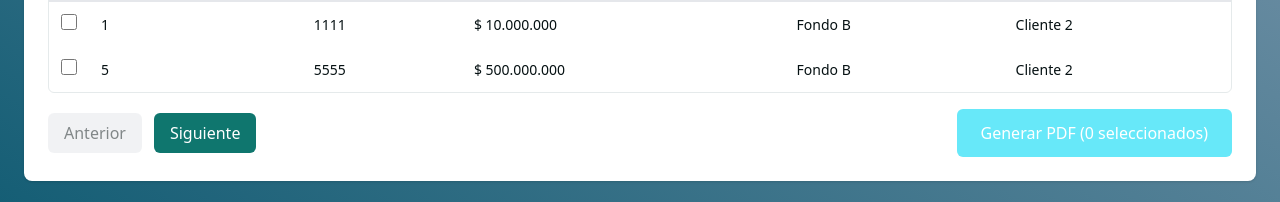
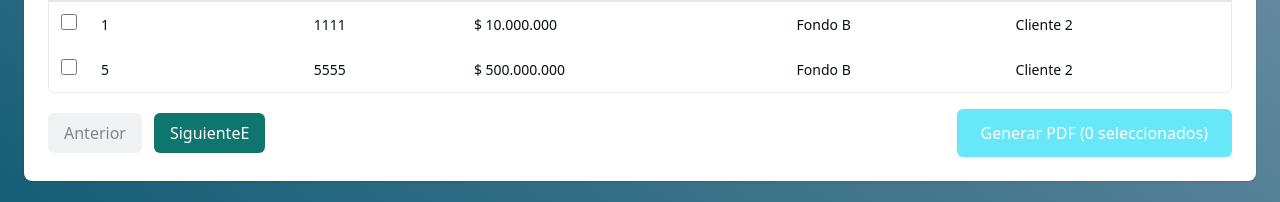
Before and after one commit to pvitto/eaglemaster, a Next.js app: page /infoalert in a window 1280 px wide. Shown: the part 598-800 px from the top of the page. Built offline with nearby package versions, Linux system fonts and the light colour scheme.

Commit message:
Update page.tsx

```diff
--- a/src/app/infoalert/page.tsx
+++ b/src/app/infoalert/page.tsx
@@ -252,7 +252,7 @@ export default function InfoAlertPrototype() {
               disabled={page === totalPages}
               onClick={() => setPage((p) => Math.min(totalPages, p + 1))}
             >
-              Siguiente
+              SiguienteE
             </button>
 
             <div className="ml-auto w-full md:w-auto">
```
